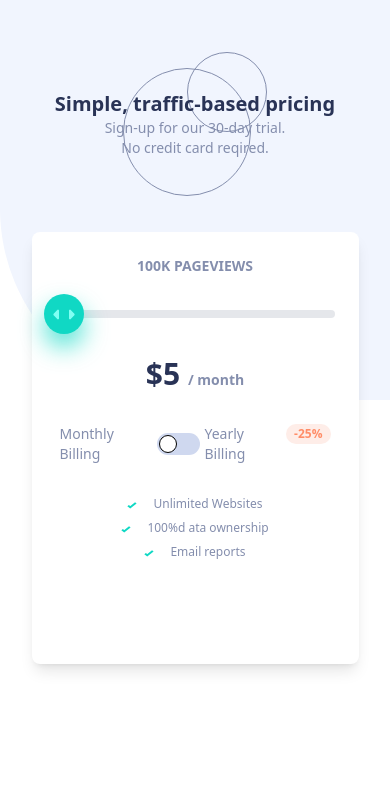
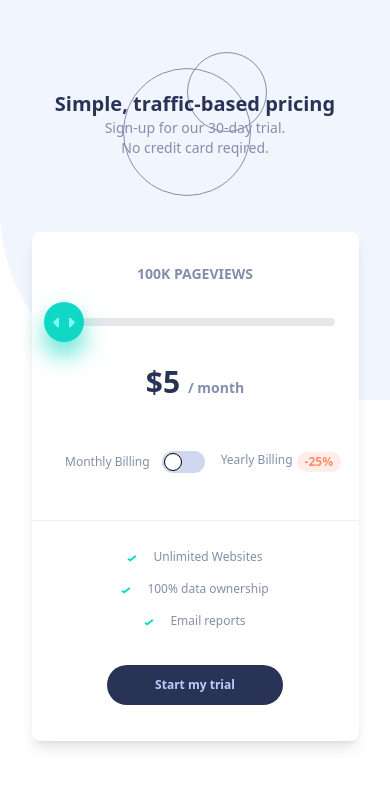
Before and after one commit to rahul24167/interactive-pricing-component, a Next.js app: page / in a window 390 px wide. Shown: the top 786 px of the page. Built offline with nearby package versions, Linux system fonts and the light colour scheme.

Commit message:
component is now responsive

```diff
--- a/app/page.tsx
+++ b/app/page.tsx
@@ -4,15 +4,16 @@ import Subscription from "@/components/Subscription";
 export default function Home() {
   return (
     <div className="bg-[#FFFFFF]">
+      <div className="bg-[#F1F5FE] z-0 h-100 sm:h-112.5 rounded-bl-full"></div>
 
-    <div className="bg-[#F1F5FE] z-0 h-100 sm:h-112.5 rounded-bl-full">
+      <div className="-translate-y-100 z-10 bg-transparent flex flex-col items-center justify-center">
+        <div className="-translate-y-5">
+          <Intro></Intro>
+        </div>
+        <div className="translate-y-5">
+          <Subscription></Subscription>
+        </div>
+      </div>
     </div>
-
-    <div className="-translate-y-100 z-10 bg-transparent flex flex-col items-center justify-center">
-      <div className="-translate-y-5"><Intro></Intro></div>
-      <div className="translate-y-5"><Subscription></Subscription></div>
-    </div>
-
-  </div>
   );
 }
--- a/components/Subscription.tsx
+++ b/components/Subscription.tsx
@@ -33,17 +33,20 @@ export default function PricingSlider() {
   };
 
   return (
-    <div className="w-[327px] sm:w-[540px] bg-[#FFFFFF] rounded-lg shadow-lg p-6 sm:px-12">
-      <div className="space-y-8">
+    <>
+      <div className="w-[327px] sm:w-[540px] bg-[#FFFFFF] rounded-lg shadow-lg">
+        <div className="space-y-8 p-6 pt-8 sm:px-12">
           <div className="text-center">
             <div className="text-sm sm:text-base text-[#848EAD] font-semibold mb-6 sm:flex sm:flex-row sm:justify-between sm:items-center ">
               <div>100K PAGEVIEWS</div>
               <div className="hidden sm:flex text-3xl sm:text-5xl font-bold text-[#293356]">
                 ${price}{" "}
-            <span className="text-base text-[#848EAD] font-semibold mt-6">/month</span>
+                <span className="text-base sm:text-lg text-[#848EAD] font-semibold mt-6">
+                  /month
+                </span>
               </div>
             </div>
-          <div className="relative w-full">
+            <div className="relative w-full sm:mt-10">
               <input
                 ref={sliderRef}
                 type="range"
@@ -56,9 +59,11 @@ export default function PricingSlider() {
               <div
                 className="absolute top-[-6px] w-10 h-10 bg-[#10D8C4] rounded-full shadow-md transition-all duration-150 flex items-center justify-center"
                 style={{
-                left: `calc(${((sliderValue - 100) / (2000 - 100)) * 100}% - 12px)`,
-                backgroundColor: '#10D8C4',
-                boxShadow: '0 13px 25px rgba(16, 216, 196, 0.70)',
+                  left: `calc(${
+                    ((sliderValue - 100) / (2000 - 100)) * 100
+                  }% - 12px)`,
+                  backgroundColor: "#10D8C4",
+                  boxShadow: "0 13px 25px rgba(16, 216, 196, 0.70)",
                 }}
               >
                 <img src="/img/icon-slider.svg" alt="" />
@@ -66,12 +71,17 @@ export default function PricingSlider() {
             </div>
             <div className=" sm:hidden mt-8 text-3xl font-bold text-[#293356]">
               ${price}{" "}
-            <span className="text-sm text-[#848EAD] font-semibold">/ month</span>
+              <span className="text-sm text-[#848EAD] font-semibold">
+                / month
+              </span>
+            </div>
           </div>
         </div>
 
-        <div className="flex items-center justify-center ">
-          <span className="text-sm text-[#848EAD] font-normal mx-1">Monthly Billing</span>
+        <div className="flex items-center justify-center p-5 pr-0 sm:px-12">
+          <span className="text-xs text-[#848EAD] font-normal mx-3">
+            Monthly Billing
+          </span>
           <label className="relative inline-flex items-center cursor-pointer">
             <input
               type="checkbox"
@@ -81,26 +91,52 @@ export default function PricingSlider() {
             />
             <div className="w-[43px] h-[22px] bg-[#CFD8EF] peer-focus:outline-none peer-focus:ring-4 peer-focus:ring-green-300 rounded-full peer peer-checked:after:translate-x-full peer-checked:after:border-white after:content-[''] after:absolute after:top-[2px] after:bottom-[2px] after:left-[2px] after:bg-white after:border-gray-300 after:border after:rounded-full after:h-[18px] after:w-[18px] after:transition-all peer-checked:bg-green-600"></div>
           </label>
-          <span className="text-sm text-[#848EAD] font-normal flex flex-row mx-1">
+          <span className="text-xs text-[#848EAD] font-normal flex flex-row mx-2 p-2 ">
             Yearly Billing
-            <div className="text-orange text-xs font-bold ml-1 p-2 h-[20px] bg-[#FEEDE8] rounded-[10px] flex justify-center items-center align-middle">
+            <div className="text-orange text-xs font-semibold ml-1 p-2 h-[20px] bg-[#FEEDE8] rounded-[10px] flex justify-center items-center align-middle">
               -25% <span className="hidden sm:block">discount </span>
             </div>
           </span>
         </div>
-
-
-          <div className="mt-6">
-                <div className="flex flex-row justify-center text-xs my-2"><div className="pt-[6px] mr-4"><img className="h-[7px] w-[10px]" src="/img/icon-check.svg" alt="" /></div><p className="text-lightgrey text-bold">Unlimited Websites</p></div>
-                <div className="flex flex-row justify-center text-xs my-2"><div className="pt-[6px] mr-4"><img className="h-[7px] w-[10px]" src="/img/icon-check.svg" alt="" /></div><p className="text-lightgrey text-bold">100%d ata ownership</p></div>
-                <div className="flex flex-row justify-center text-xs my-2"><div className="pt-[6px] mr-4"><img className="h-[7px] w-[10px]" src="/img/icon-check.svg" alt="" /></div><p className="text-lightgrey text-bold">Email reports</p></div>
-
+        <div className="mt-5 py-5 border-t border-[#ECF0FB] flex flex-col justify-center items-center sm:flex-row  sm:justify-between sm:items-center px-6 sm:px-12">
+          <div className=" flex flex-col sm:justify-start sm:items-start">
+            <div className="flex flex-row justify-center text-xs my-2">
+              <div className="pt-[6px] mr-4">
+                <img
+                  className="h-[7px] w-[10px]"
+                  src="/img/icon-check.svg"
+                  alt=""
+                />
+              </div>
+              <p className="text-[#848EAD] text-bold">Unlimited Websites</p>
+            </div>
+            <div className="flex flex-row justify-center text-xs my-2">
+              <div className="pt-[6px] mr-4">
+                <img
+                  className="h-[7px] w-[10px]"
+                  src="/img/icon-check.svg"
+                  alt=""
+                />
+              </div>
+              <p className="text-[#848EAD] text-bold">100% data ownership</p>
+            </div>
+            <div className="flex flex-row justify-center text-xs my-2">
+              <div className="pt-[6px] mr-4">
+                <img
+                  className="h-[7px] w-[10px]"
+                  src="/img/icon-check.svg"
+                  alt=""
+                />
+              </div>
+              <p className="text-[#848EAD] text-bold">Email reports</p>
+            </div>
           </div>
 
-          <button className="w-full bg-green-600 hover:bg-green-700 text-white font-bold py-2 px-4 rounded transition duration-300">
+          <button className="rounded-full bg-cyan h-10 w-44 mt-7 mb-4 text-[#BECDFF] font-bold text-xs flex justify-center items-center transition duration-300">
             Start my trial
           </button>
         </div>
       </div>
+    </>
   );
 }
```
Lines whose indentation alone changed are shown as unchanged.
